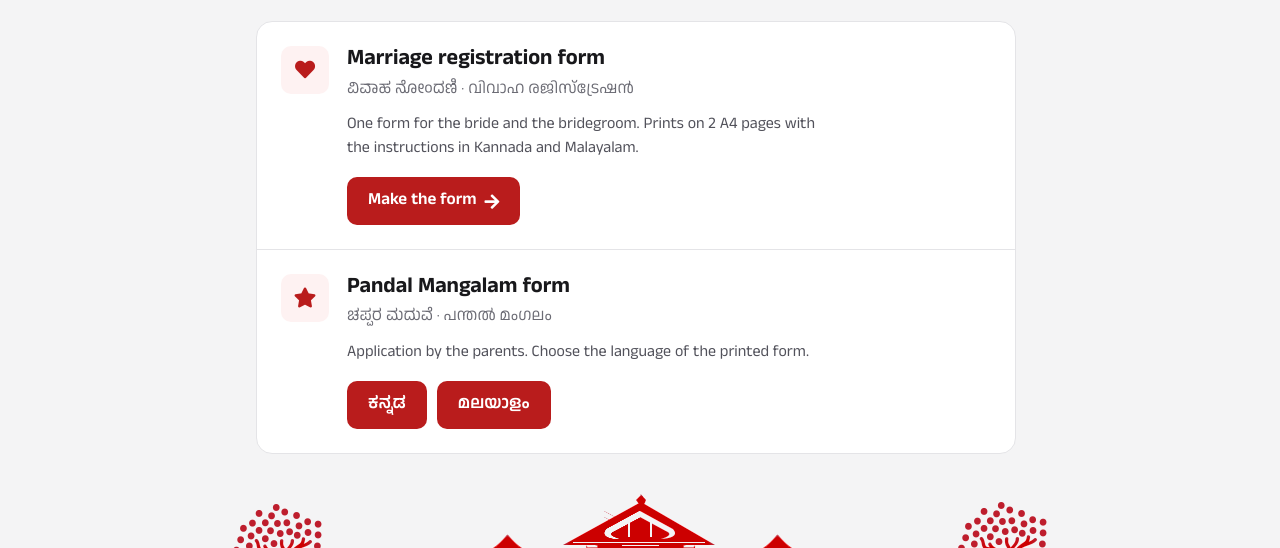
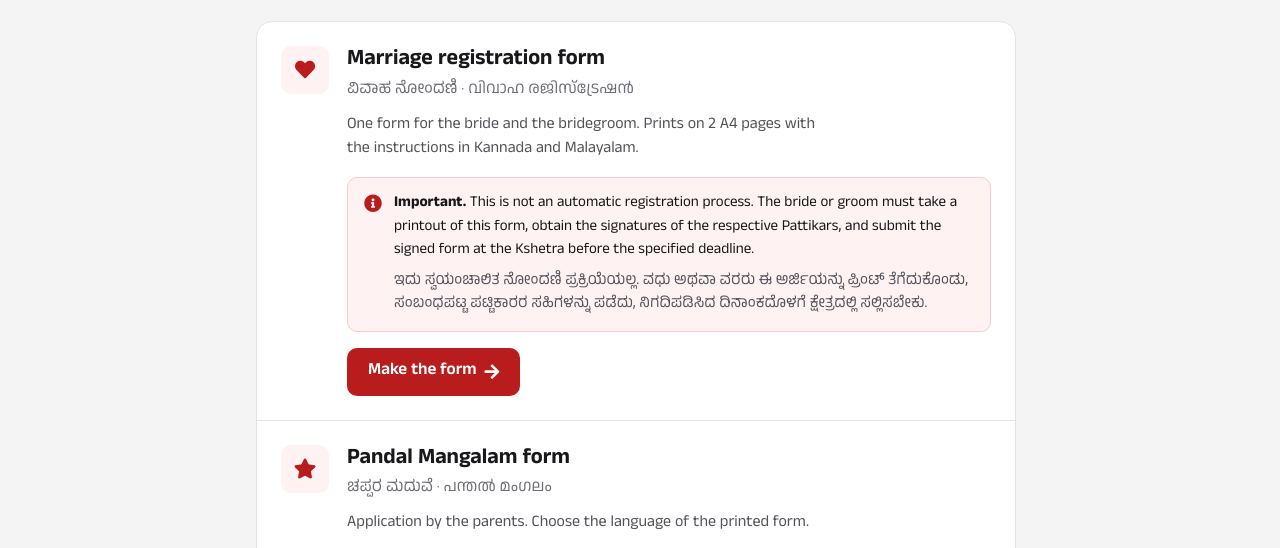
Before and after one commit to pernekshetra/perneMuchilotkshetra, a plain HTML site: page forms/index.html in a window 1280 px wide. Shown: the part 246-794 px from the top of the page. Drawn offline with nearby package versions, Linux system fonts and the light colour scheme.

Commit message:
Add notice that the marriage form maker is not registration
Shows an English and Kannada notice on the Marriage form maker page
and the hub's Marriage card: print the form, get the Pattikars'
signatures, and submit it at the Kshetra before the deadline.

Co-Authored-By: Claude Opus 5.5 <noreply@anthropic.com>

```diff
--- a/forms/forms.css
+++ b/forms/forms.css
@@ -84,6 +84,17 @@ body.forms-page h2::after { content: none; display: none; }
 .fp-header .fp-sub { font-size: 18px; color: var(--ink-2); margin: 0 0 14px; }
 .fp-privacy { display: flex; gap: 10px; align-items: flex-start; font-size: 15px; line-height: 1.5; color: var(--ink-2); margin: 0; }
 .fp-privacy i { color: var(--ok); margin-top: 3px; }
+
+/* Notice: the form maker does not register; the signed paper form must be submitted. */
+.fp-notice {
+  display: flex; gap: 12px; align-items: flex-start; margin: 0 0 16px; padding: 14px 16px;
+  background: var(--accent-soft); border: 1px solid #fecaca; border-radius: 10px; color: var(--ink);
+}
+.fp-notice > i { color: var(--accent); font-size: 18px; margin-top: 2px; }
+.fp-notice p { margin: 0; padding: 0; font-size: 15px; line-height: 1.55; }
+.fp-notice p + p { margin-top: 8px; }
+.fp-notice .kn { color: var(--ink-2); }
+.fp-item .fp-notice { margin: 4px 0 16px; }
 
 .fp-layout { display: grid; grid-template-columns: minmax(0, 1fr); gap: 32px; align-items: start; }
 @media (min-width: 1100px) {
--- a/forms/index.html
+++ b/forms/index.html
@@ -65,6 +65,13 @@
             <h2>Marriage registration form</h2>
             <p class="tr">ವಿವಾಹ ನೋಂದಣಿ · വിവാഹ രജിസ്ട്രേഷൻ</p>
             <p class="desc">One form for the bride and the bridegroom. Prints on 2 A4 pages with the instructions in Kannada and Malayalam.</p>
+            <div class="fp-notice" role="note">
+              <i class="fa fa-info-circle" aria-hidden="true"></i>
+              <div>
+                <p class="en"><strong>Important.</strong> This is not an automatic registration process. The bride or groom must take a printout of this form, obtain the signatures of the respective Pattikars, and submit the signed form at the Kshetra before the specified deadline.</p>
+                <p class="kn" lang="kn">ಇದು ಸ್ವಯಂಚಾಲಿತ ನೋಂದಣಿ ಪ್ರಕ್ರಿಯೆಯಲ್ಲ. ವಧು ಅಥವಾ ವರರು ಈ ಅರ್ಜಿಯನ್ನು ಪ್ರಿಂಟ್ ತೆಗೆದುಕೊಂಡು, ಸಂಬಂಧಪಟ್ಟ ಪಟ್ಟಿಕಾರರ ಸಹಿಗಳನ್ನು ಪಡೆದು, ನಿಗದಿಪಡಿಸಿದ ದಿನಾಂಕದೊಳಗೆ ಕ್ಷೇತ್ರದಲ್ಲಿ ಸಲ್ಲಿಸಬೇಕು.</p>
+              </div>
+            </div>
             <div class="links"><a class="btn-x btn-primary-x" href="marriage/">Make the form <i class="fa fa-arrow-right" aria-hidden="true"></i></a></div>
           </div>
         </section>
```
Also changed, not shown: forms/marriage/index.html (+7 -0 lines).
